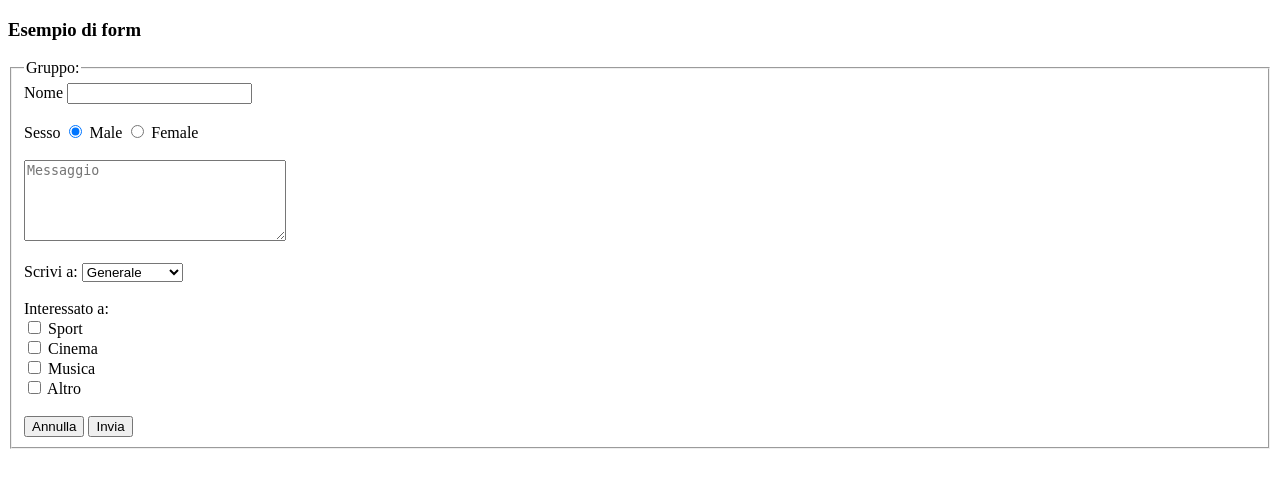
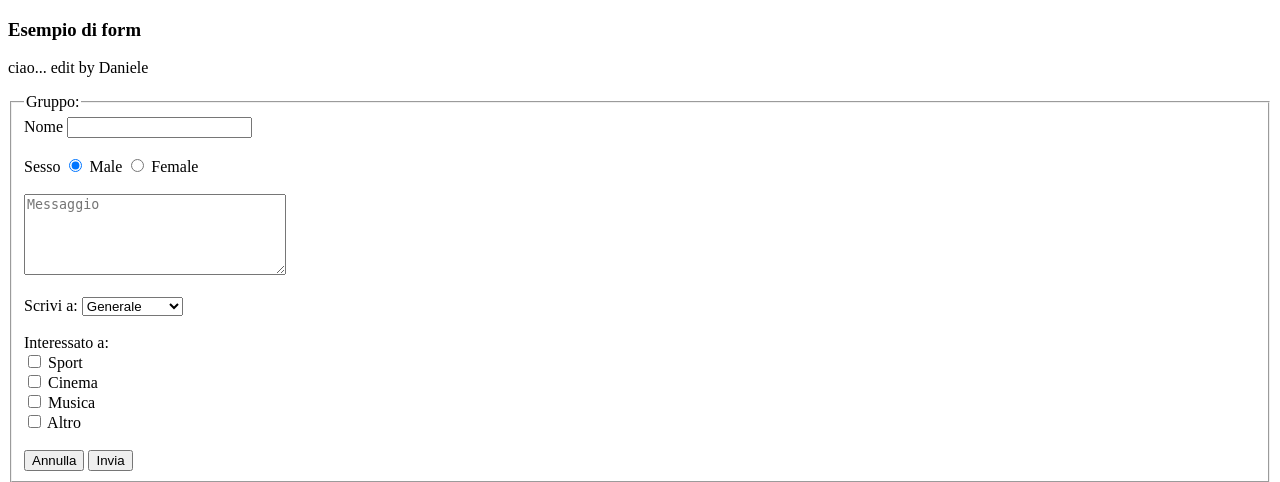
Before and after one commit to martiele/corsophp, a PHP site: page /1-form.php in a window 1280 px wide. Shown: the top 482 px of the page. Run offline with PHP 8.4, Linux system fonts and the light colour scheme.

Commit message:
aggiornato form

```diff
--- a/Lezione 2/1-form.php
+++ b/Lezione 2/1-form.php
@@ -6,6 +6,7 @@
 <body>
 
 <h3>Esempio di form</h3>
+<p>ciao... edit by Daniele</p>
 
 <form accept-charset="UTF-8" action="action_page.php" autocomplete="off" method="GET">
 	<fieldset>
```
